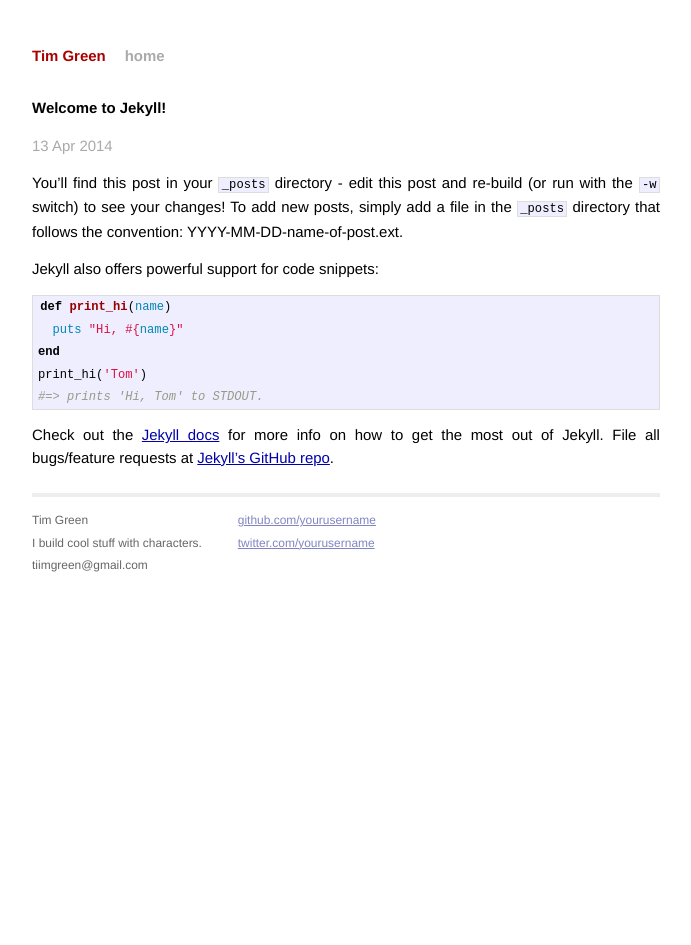
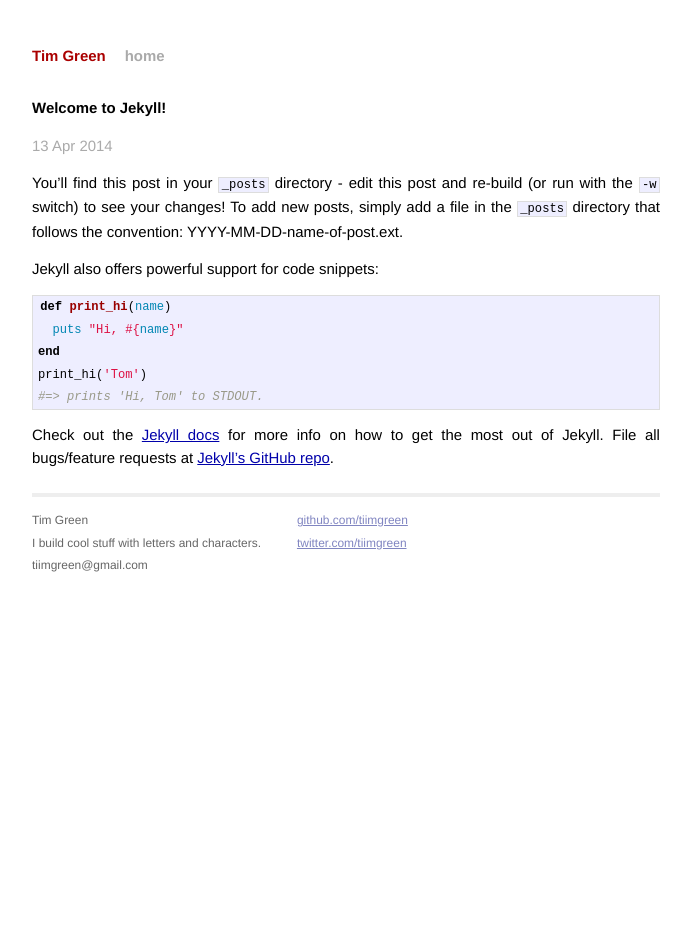
Before and after one commit to tiimgreen/tiimgreen.github.io, a Jekyll site: the page built from _posts/2014-04-13-welcome-to-jekyll.markdown, in a window 1280 px wide. Shown: the whole page, without its empty margins (294-985 px from the left). Built offline with Jekyll 4.4.1, drawn with Linux system fonts in a browser that asks for light colours; Markdown is read by kramdown in place of the engine named in the settings.

Commit message:
Update links

```diff
--- a/_layouts/default.html
+++ b/_layouts/default.html
@@ -27,14 +27,14 @@
             <div class="contact">
               <p>
                 Tim Green<br />
-                I build cool stuff with characters.<br />
+                I build cool stuff with letters and characters.<br />
                 tiimgreen@gmail.com
               </p>
             </div>
             <div class="contact">
               <p>
-                <a href="https://github.com/yourusername">github.com/yourusername</a><br />
-                <a href="https://twitter.com/yourusername">twitter.com/yourusername</a><br />
+                <a href="https://github.com/tiimgreen">github.com/tiimgreen</a><br />
+                <a href="https://twitter.com/tiimgreen">twitter.com/tiimgreen</a><br />
               </p>
             </div>
           </div>
```
